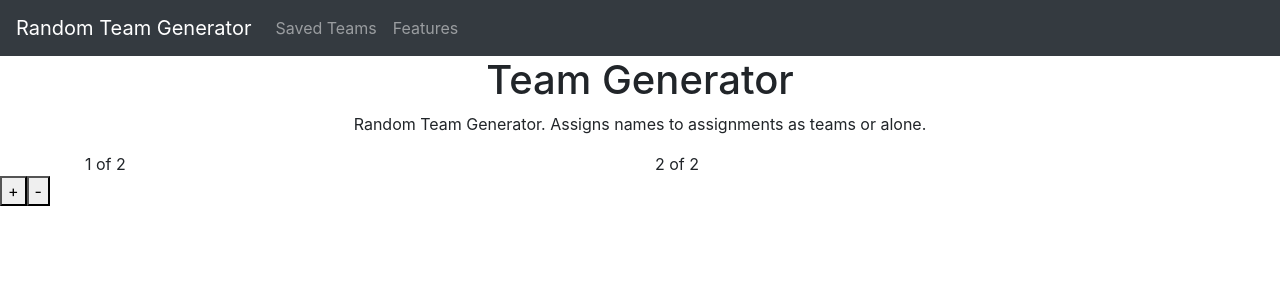
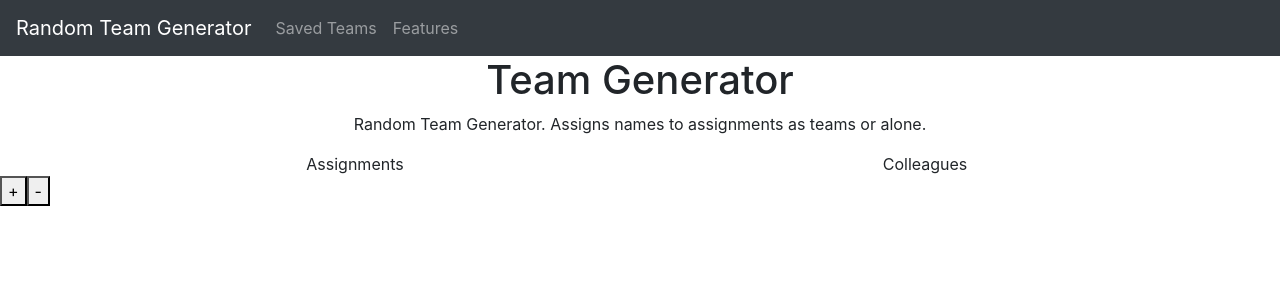
Before and after one commit to skip1113/TeamGenerator, a React (Create React App) app: page / in a window 1280 px wide. Shown: the top 300 px of the page. Built offline with nearby package versions, Linux system fonts and the light colour scheme.

Commit message:
Algined, and created title for coloumns

```diff
--- a/src/components/pages/Home.jsx
+++ b/src/components/pages/Home.jsx
@@ -1,4 +1,5 @@
 import React, { Component } from 'react';
+import './style.css';
 import { DeleteBtn, AddBtn } from '../buttons/ButtonList';
 import Container from 'react-bootstrap/Container'
 import Row from 'react-bootstrap/Row';
@@ -20,8 +21,12 @@ class Home extends Component {
             <div>
                 <Container>
                     <Row>
-                        <Col xs={6}>1 of 2</Col>
-                        <Col xs={6}>2 of 2</Col>
+                        <Col xs={6} className="assign-title">
+                            Assignments
+                        </Col>
+                        <Col xs={6} className="team-title">
+                            Colleagues
+                        </Col>
                     </Row>
                 </Container>
                     <AddBtn />
--- /dev/null
+++ b/src/components/pages/style.css
@@ -0,0 +1,6 @@
+.assign-title {
+    text-align: center;
+}
+.team-title {
+    text-align: center;
+}
```
Also changed, not shown: 1 other file (tests, documents, lock files or other folders).
